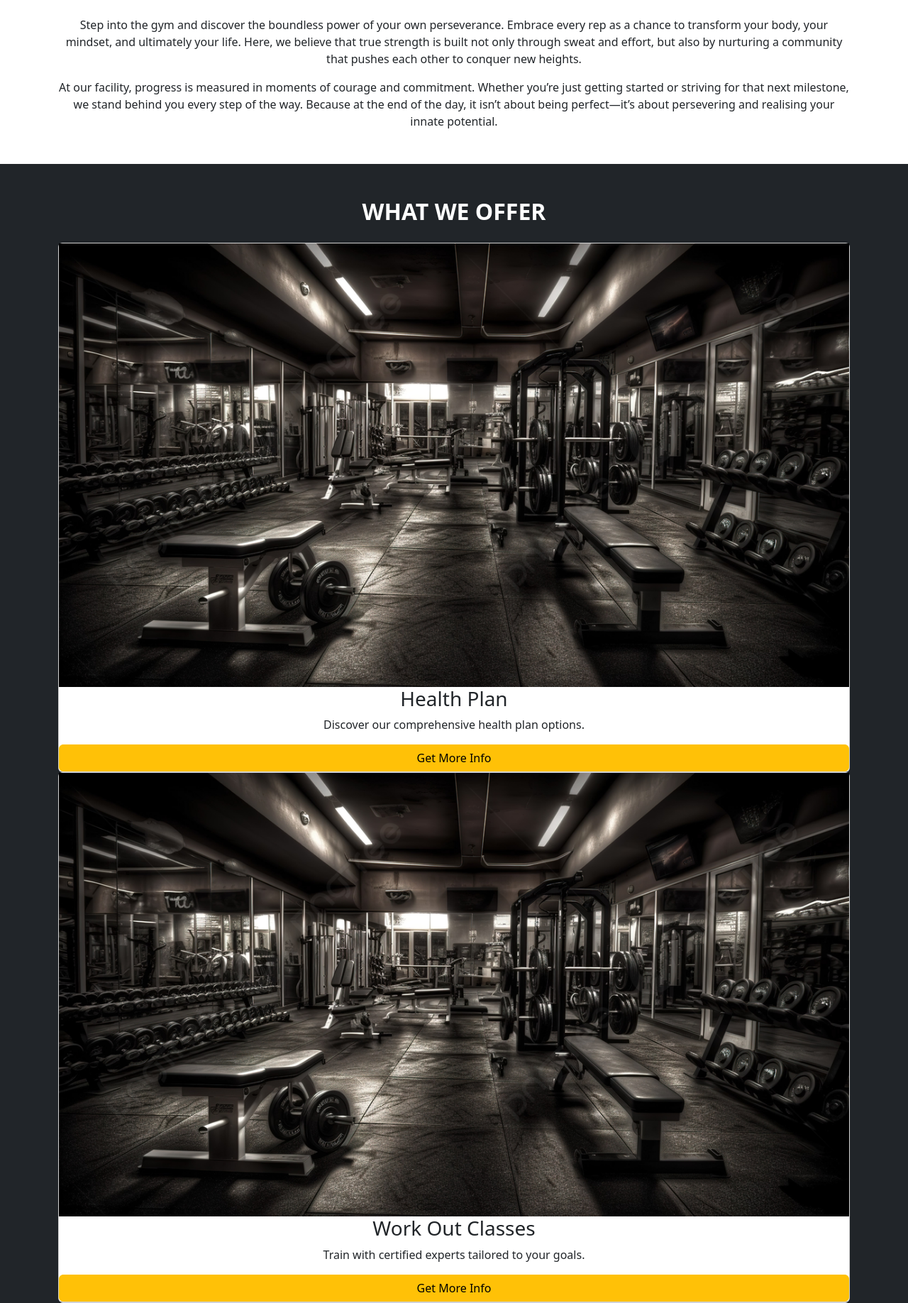
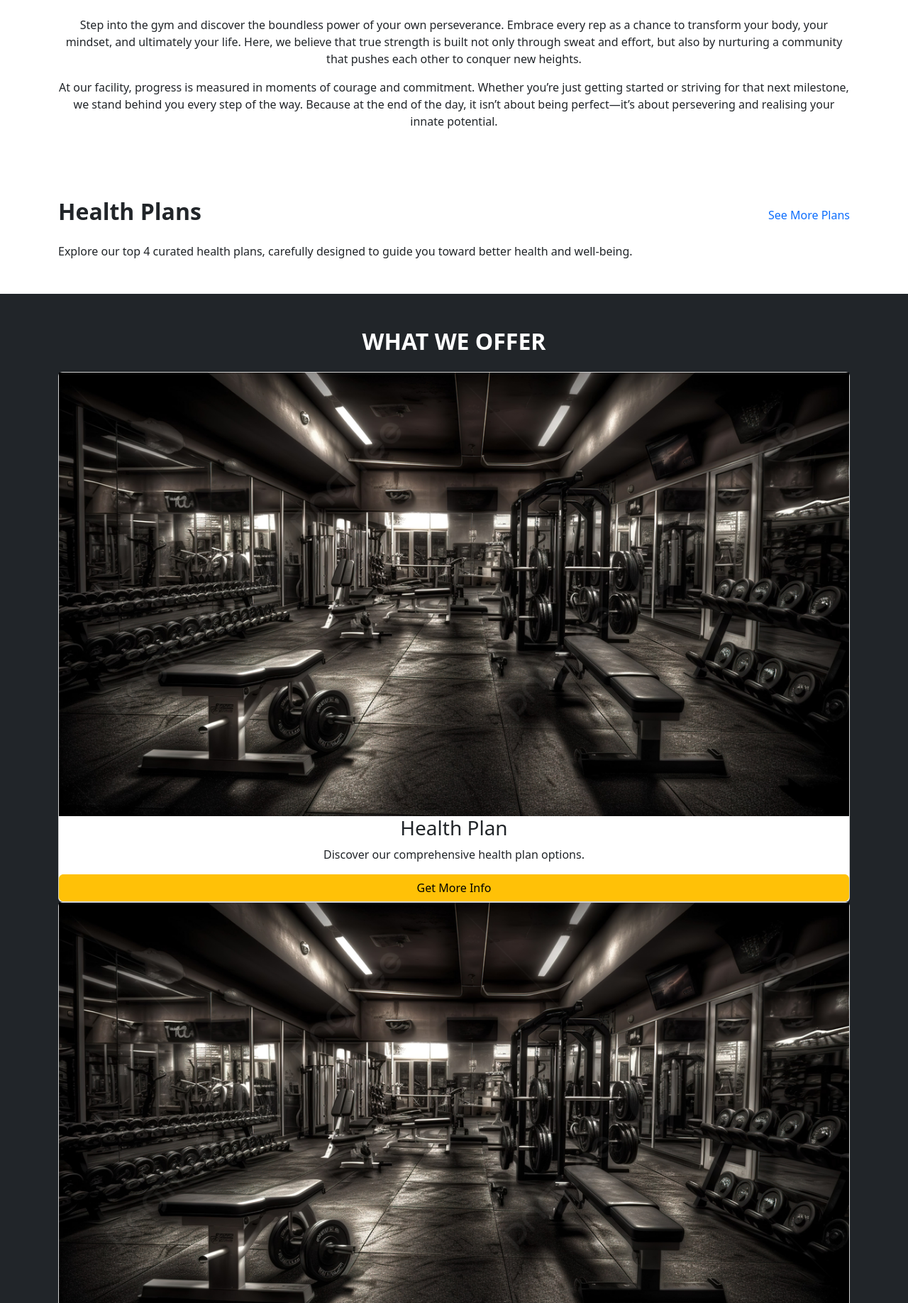
Before and after one commit to b0ssbota/toka3, a Django app: page / in a window 1280 px wide. Shown: the part 953-2789 px from the top of the page at 71% size. Run offline with Django 5.2, Linux system fonts and the light colour scheme.

Commit message:
commiting to not main and health plan so slow strart

```diff
--- a/toka/templates/index.html
+++ b/toka/templates/index.html
@@ -33,6 +33,73 @@
         </p>
     </div>
 </section>
+
+<!-- Top 4 Health Plans Section -->
+<section class="py-5 bg-white text-dark">
+    <div class="container">
+      <!-- Section Heading & "See More" Link -->
+      <div class="d-flex justify-content-between align-items-center mb-3">
+        <h2 class="fw-bold">Health Plans</h2>
+        <a href="{% url 'healthplan_list' %}" class="text-decoration-none">See More Plans</a>
+      </div>
+
+      <!-- Short Description/Subtitle -->
+      <p class="mb-4">
+        Explore our top 4 curated health plans, carefully designed to guide you toward better health and well-being.
+      </p>
+
+      <!-- Row of Cards -->
+      <div class="row row-cols-1 row-cols-md-4 g-4">
+        {% comment %}
+          If you have a queryset named "health_plans", you can limit to 4:
+          {% for plan in health_plans|slice:":4" %}
+        {% endcomment %}
+
+        {% for plan in top_four_health_plans %}
+        <div class="col">
+          <div class="card h-100 border-0 shadow">
+            <!-- Plan Image -->
+            {% if plan.image %}
+              <img
+                src="{{ plan.image.url }}"
+                class="card-img-top"
+                alt="{{ plan.title }}"
+                style="object-fit: cover; height: 180px;"
+              >
+            {% else %}
+              <!-- Fallback image if none is uploaded -->
+              <img
+                src="{% static 'imgs/default_plan.jpg' %}"
+                class="card-img-top"
+                alt="Health Plan"
+                style="object-fit: cover; height: 180px;"
+              >
+            {% endif %}
+
+            <!-- Card Body -->
+            <div class="card-body">
+              <h5 class="card-title">{{ plan.title }}</h5>
+              <!-- If you want a short description or date, you can display it here -->
+              <p class="card-text text-muted">
+                {{ plan.description|truncatewords:15 }}
+                <!-- or if you have a date field: {{ plan.created_at|date:"F j, Y" }} -->
+              </p>
+            </div>
+
+            <!-- Card Footer with Price and Link -->
+            <div class="card-footer d-flex justify-content-between align-items-center">
+              <span class="text-muted">£{{ plan.price }}</span>
+              <a href="{% url 'healthplan_detail' plan.id %}" class="btn btn-warning">
+                View Plan
+              </a>
+            </div>
+          </div>
+        </div>
+        {% endfor %}
+      </div>
+    </div>
+  </section>
+
 
 <!-- What We Offer Section -->
 <section class="py-5 bg-dark text-white text-center">
```
Also changed, not shown: vercel.json.
